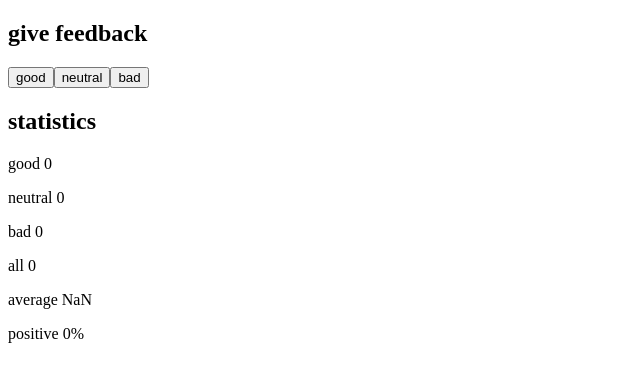
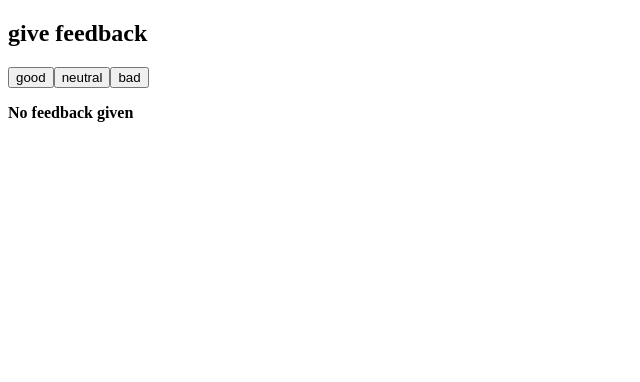
Before and after one commit to LugoDv/fullStackOpen, a React (Vite) app in the folder part_1/Unicafe/: page / in a window 1280 px wide. Shown: the top 382 px of the page, without its empty margins (0-640 px from the left). Built offline with nearby package versions, Linux system fonts and the light colour scheme.

Commit message:
finished 1.9 paso4

```diff
--- a/part_1/Unicafe/src/App.jsx
+++ b/part_1/Unicafe/src/App.jsx
@@ -1,14 +1,16 @@
 import { useState } from "react";
 
 //desconstrain props
-const Statistics = ({good, neutral, bad}) => {
+const Statistics = ({ good, neutral, bad }) => {
+  const sumAll = good + neutral + bad;
 
+  if (sumAll === 0) {
+    return <p> <b>No feedback given</b> </p>;
+  }
 
-  const sumAll = good + neutral + bad
+  const avg = (good * 1 + neutral * 0 - bad * 1) / sumAll;
 
-  const avg = (good*1+neutral*0-bad*1)/sumAll;
-
-  const positive = neutral+bad ==0? 0: (good/sumAll)*100
+  const positive = neutral + bad == 0 ? 0 : (good / sumAll) * 100;
   return (
     <>
       <h2>statistics</h2>
@@ -19,8 +21,8 @@ const Statistics = ({good, neutral, bad}) => {
       <p>average {avg}</p>
       <p>positive {positive}%</p>
     </>
-  )
-}
+  );
+};
 
 const Button = ({ handleClick, nameButton }) => {
   return <button onClick={handleClick}>{nameButton}</button>;
@@ -47,8 +49,6 @@ const App = () => {
     setBad(bad + 1);
   };
 
-
-
   return (
     <div>
       <h2>give feedback</h2>
@@ -57,7 +57,6 @@ const App = () => {
       <Button handleClick={() => setToneutral()} nameButton="neutral"></Button>
       <Button handleClick={() => setToBad()} nameButton="bad" />
       <Statistics good={good} neutral={neutral} bad={bad} />
-
     </div>
   );
 };
```
